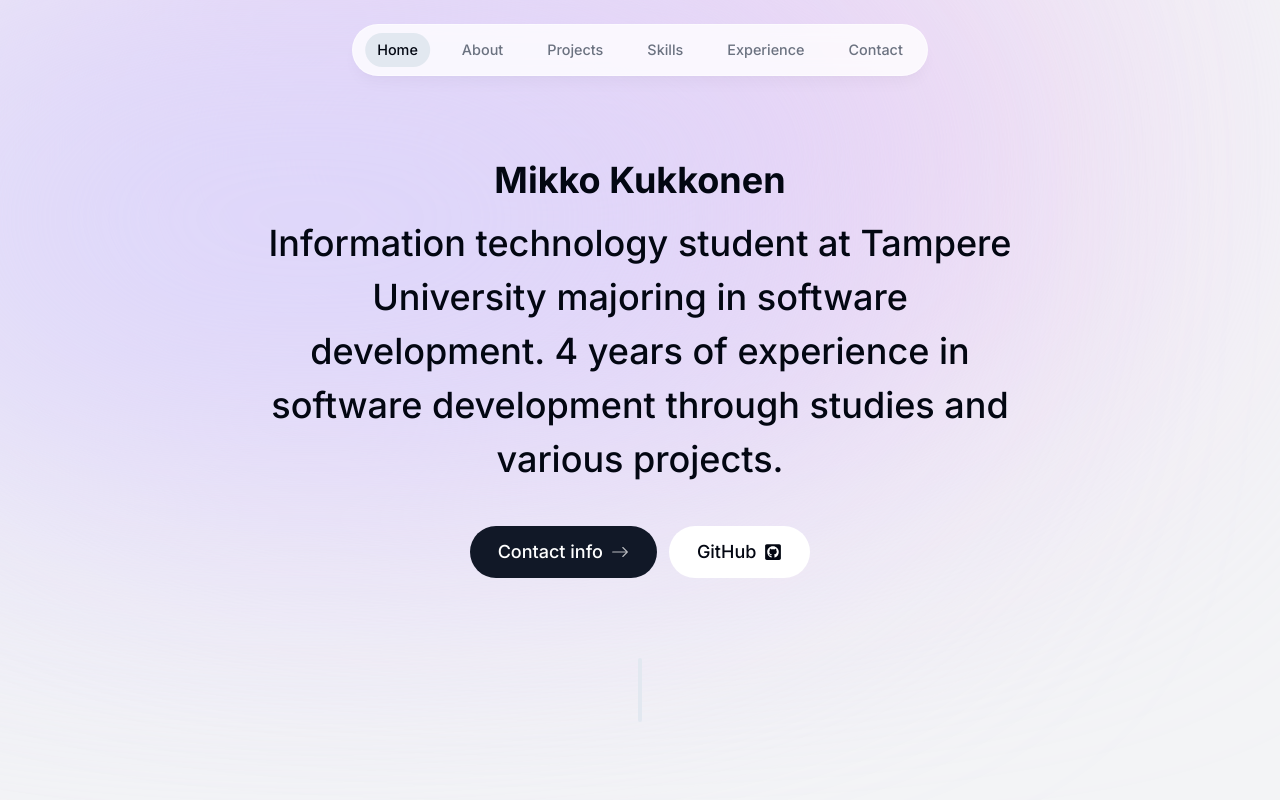
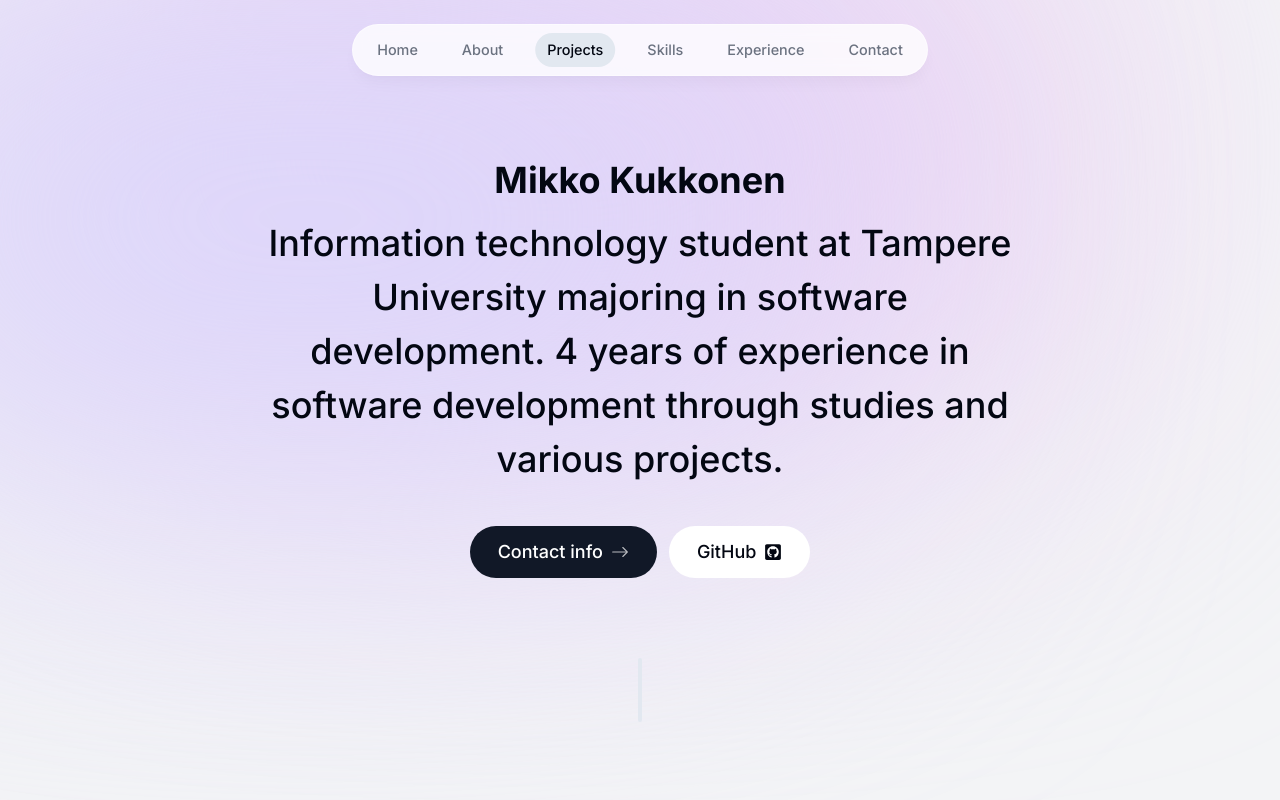
Before and after one commit to Mikkuk/Portfolio-Website, a Next.js app: page / in a window 1280 px wide. Shown: the top 800 px of the page. Built offline with nearby package versions, Linux system fonts and the light colour scheme.

Commit message:
implement active section state handling based on inView property

```diff
--- a/components/about.tsx
+++ b/components/about.tsx
@@ -1,12 +1,24 @@
 'use client';
 
-import React from 'react';
+import React, { useEffect } from 'react';
 import SectionHeading from './section-heading';
 import { motion } from 'framer-motion';
+import { useInView } from 'react-intersection-observer';
+import { useActiveSectionContext } from '@/context/active-section-context';
 
 export default function About() {
+    const { ref, inView } = useInView({ threshold: 0.8 });
+    const { setActiveSection } = useActiveSectionContext();
+
+    useEffect(() => {
+        if (inView) {
+            setActiveSection('About');
+        }
+    }, [inView, setActiveSection]);
+
     return (
         <motion.section
+            ref={ref}
             className=" max-w-[45rem] text-center leading-8 scroll-mt-28"
             initial={{ opacity: 0, y: 100 }}
             animate={{ opacity: 1, y: 0 }}
--- a/components/header.tsx
+++ b/components/header.tsx
@@ -1,6 +1,6 @@
 'use client';
 
-import React, { useState } from 'react';
+import React from 'react';
 import { motion } from 'framer-motion';
 import { links } from '@/lib/data';
 import Link from 'next/link';
--- a/components/intro.tsx
+++ b/components/intro.tsx
@@ -1,14 +1,29 @@
 'use client';
 
-import React from 'react';
+import React, { useEffect } from 'react';
 import { motion } from 'framer-motion';
 import Link from 'next/link';
 import { BsArrowRight } from 'react-icons/bs';
 import { FaGithubSquare } from 'react-icons/fa';
+import { useInView } from 'react-intersection-observer';
+import { useActiveSectionContext } from '@/context/active-section-context';
 
 export default function Intro() {
+    const { ref, inView } = useInView({ threshold: 0.5});
+    const { setActiveSection } = useActiveSectionContext();
+
+    useEffect(() => {
+        if (inView) {
+            setActiveSection('Home');
+        }
+    }, [inView, setActiveSection]);
+
     return (
-        <section id="home" className="mb-26 max-w-[50rem] text-center sm:mb-0 scroll-mt-[100rem]">
+        <section
+            ref={ref}
+            id="home"
+            className="mb-26 max-w-[50rem] text-center sm:mb-0 scroll-mt-[100rem]"
+        >
             <div className="flex flex-col items-center justify-center">
                 <motion.div
                     initial={{ opacity: 0, y: 100 }}
@@ -49,8 +64,7 @@ export default function Intro() {
                         href="https://github.com/Mikkuk"
                         target="_blank"
                     >
-                        GitHub {' '}
-                        <FaGithubSquare/>
+                        GitHub <FaGithubSquare />
                     </a>
                 </motion.div>
             </div>
--- a/components/projects.tsx
+++ b/components/projects.tsx
@@ -1,12 +1,28 @@
+'use client';
 
-import React from "react";
-import SectionHeading from "./section-heading";
-import { projectsData } from "@/lib/data";
-import Project from "./project";
+import React, { useEffect } from 'react';
+import SectionHeading from './section-heading';
+import { projectsData } from '@/lib/data';
+import Project from './project';
+import { useInView } from 'react-intersection-observer';
+import { useActiveSectionContext } from '@/context/active-section-context';
 
 export default function Projects() {
+    const { ref, inView } = useInView({ threshold: 0.6 });
+    const { setActiveSection } = useActiveSectionContext();
+
+    useEffect(() => {
+        if (inView) {
+            setActiveSection('Projects');
+        }
+    }, [inView, setActiveSection]);
+
     return (
-    <section id="projects" className="scroll-mt-28">
+        <section
+            ref={ref}
+            id="projects"
+            className="scroll-mt-28"
+        >
             <SectionHeading>My projects</SectionHeading>
             <div>
                 {projectsData.map((project, index) => (
```
Lines whose indentation alone changed are shown as unchanged.
